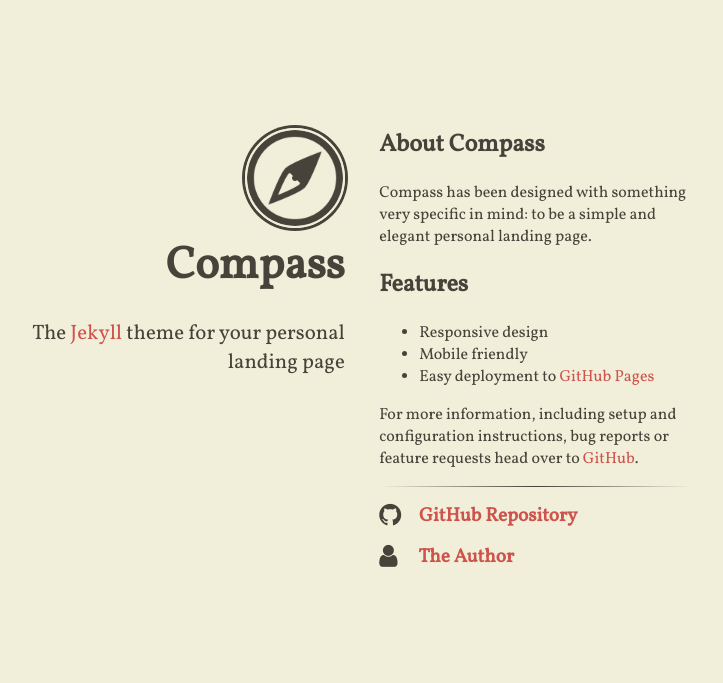
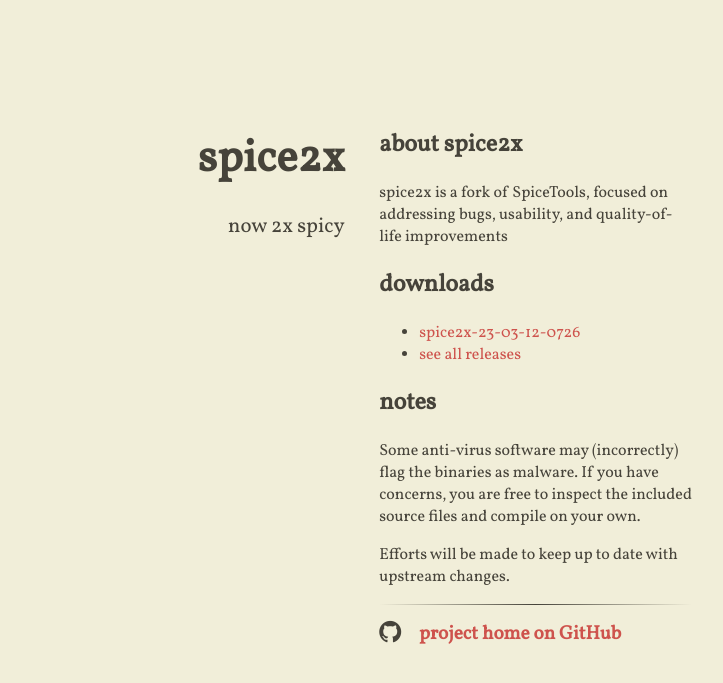
Before and after one commit to spice2x/spice2x.github.io, a Jekyll site: the page built from docs/index.html, in a window 1280 px wide. Shown: the top 683 px of the page, without its empty margins (288-1011 px from the left). Built offline with Jekyll 4.4.1, drawn with Linux system fonts in a browser that asks for light colours; nearby versions of some CDN libraries.

Commit message:
site updates

```diff
--- a/docs/Gemfile
+++ b/docs/Gemfile
@@ -1,2 +1,3 @@
 source 'https://rubygems.org'
 gem 'github-pages'
+gem 'webrick'
--- a/docs/_config.yml
+++ b/docs/_config.yml
@@ -5,11 +5,11 @@
 # compass configuration
 compass:
   # an avatar or logo (optional)
-  logo: "/images/compass.png"
+  # logo: "/images/compass.png"
   # author will appear under the avatar (optional)
-  author: "Compass"
+  author: "spice2x"
   # tagline will appear under the title (optional)
-  tagline: "The <a href='http://jekyllrb.com'>Jekyll</a> theme for your personal landing page"
+  tagline: "now 2x spicy"
   # if include_content is true, the contents of the content.html include will be
   # added right above the generated item list, if present
   include_content: true
--- a/docs/_includes/content.html
+++ b/docs/_includes/content.html
@@ -1,24 +1,31 @@
-<h2>About Compass</h2>
-<p>Compass has been designed with something very specific in mind: to be a simple and elegant personal landing page.</p>
+<h2>about spice2x</h2>
+<p>spice2x is a fork of SpiceTools, focused on addressing bugs, usability, and quality-of-life improvements</p>
 
-<h2>Features</h2>
+<h2>downloads</h2>
 <ul>
-  <li>Responsive design</li>
-  <li>Mobile friendly</li>
-  <li>Easy deployment to <a href="https://pages.github.com/">GitHub Pages</a></li>
+  <li>
+    <a href="https://github.com/spice2x/spice2x.github.io/releases/download/23-03-12-0726/spice2x-23-03-12-0726.zip">
+      spice2x-23-03-12-0726
+    </a>
+  </li>
+  <li>
+    <a href="https://github.com/spice2x/spice2x.github.io/releases">
+      see all releases
+    </a>
+  </li>
 </ul>
 
-<p>For more information, including setup and configuration instructions, bug reports or feature requests head over to <a href="https://github.com/excentris/compass">GitHub</a>.</p>
+<h2>notes</h2>
+
+<p>Some anti-virus software may (incorrectly) flag the binaries as malware. If you have concerns, you are free to inspect the included source files and compile on your own.</p>
+
+<p>Efforts will be made to keep up to date with upstream changes.</p>
 
 <hr />
 
 <ul class="fa-ul main-list">
   <li class="main-list-item">
     <span class="fa fa-github fa-lg main-list-item-icon"></span>
-    <a href="https://github.com/excentris/compass">GitHub Repository</a>
-  </li>
-  <li class="main-list-item">
-    <span class="fa fa-user fa-lg main-list-item-icon"></span>
-    <a href="http://excentris.net">The Author</a>
+    <a href="https://github.com/spice2x/spice2x.github.io">project home on GitHub</a>
   </li>
 </ul>
```
Also changed, not shown: 1 other file.
